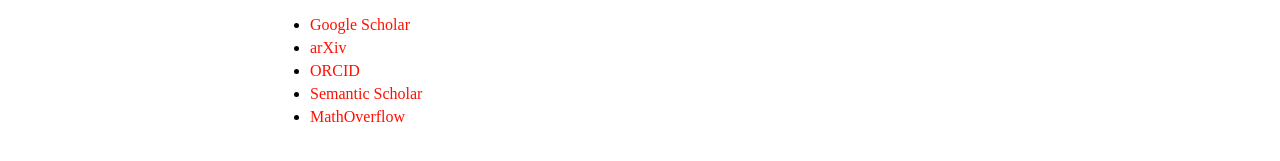
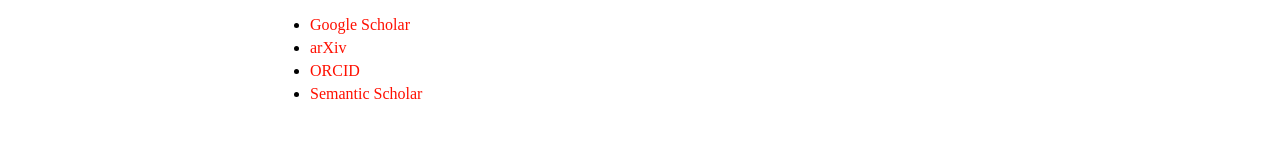
Before and after one commit to ThibautLG/thibautlg.github.io, a Jekyll site: the page built from links.md, in a window 1280 px wide. Shown: the part 161-322 px from the top of the page. Built offline with Jekyll 4.4.1, drawn with Linux system fonts in a browser that asks for light colours; our own code applies the rules of GitHub Pages for plain Markdown files.

Commit message:
update links

```diff
--- a/links.md
+++ b/links.md
@@ -7,4 +7,3 @@ layout: default
 * [arXiv](https://arxiv.org/search/?searchtype=author&query=Gouic%2C+T+L)
 * [ORCID](https://orcid.org/0000-0001-6983-2794)
 * [Semantic Scholar](https://www.semanticscholar.org/author/Thibaut-Le-Gouic/2270369)
-* [MathOverflow](https://mathoverflow.net/)
```
